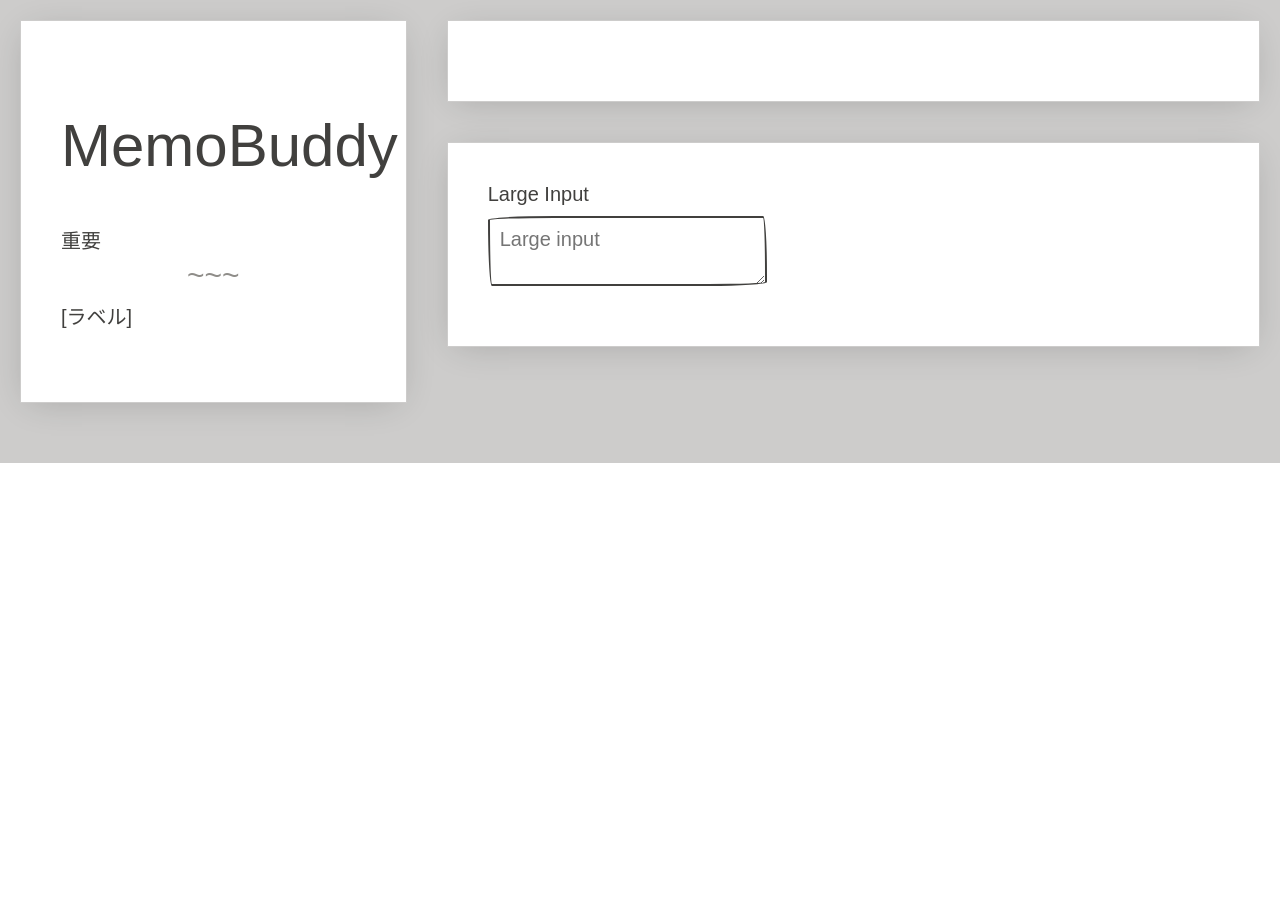
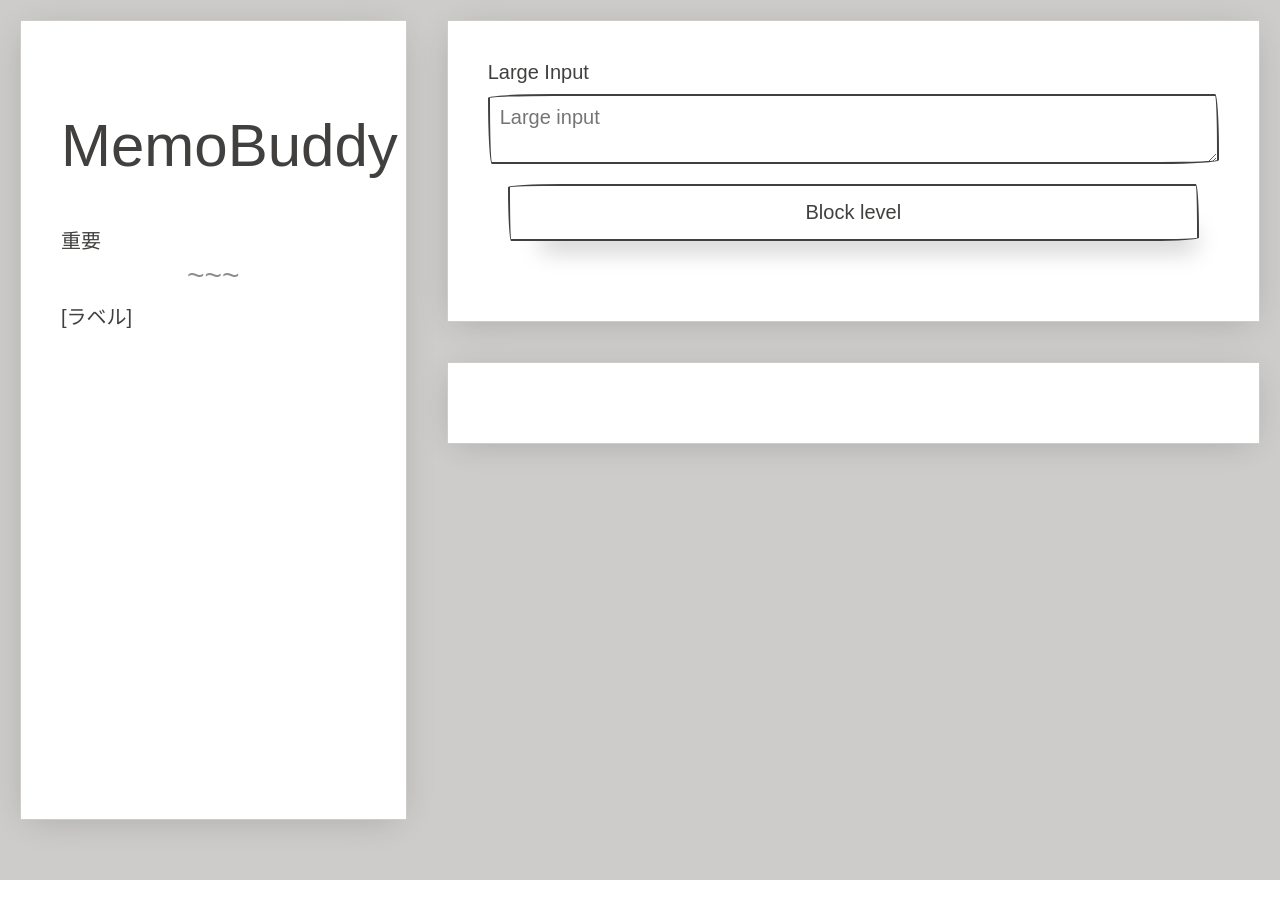
Before and after one commit to natu7925s/workspace, a Flask app: page / in a window 1280 px wide. Before the commit the page ends 463 px from the top, so only its background shows below. Run offline with Flask 3, Linux system fonts and the light colour scheme; some web fonts are replaced.

Commit message:
作業更新

```diff
--- a/Flask/MemoBuddy/app.py
+++ b/Flask/MemoBuddy/app.py
@@ -1,10 +1,40 @@
 from flask import Flask
 from flask import render_template
+from flask import request
+
+from flask_sqlalchemy import SQLAlchemy
 
 import secrets
+import datetime
 
 app = Flask(__name__)
 app.secret_key = secrets.token_hex(32)
+app.config['SQLALCHEMY_TRACK_MODIFICATIONS'] = False
+app.config['SQLALCHEMY_DATABASE_URI'] = 'sqlite:///memobuddy.db'
+
+db = SQLAlchemy(app)
+dt_jst = datetime.timezone(datetime.timedelta(hours=9), 'JST')
+
+class Memo(db.Model):
+	id = db.Column(db.Integer, primary_key=True, autoincrement=True)
+	post_time = db.Column(db.String(32), nullable=False)
+	memo = db.Column(db.String(256), nullable=False)
+
+@app.route("/write", methods=["POST"])
+def write():
+	if request.method == "POST":
+		memo_a = request.form.get("memo")
+		dt_now = datetime.datetime.now(dt_jst).strftime('%Y-%m-%d %H:%M:%S')
+		print(memo_a)
+		print(dt_now)
+		if memo_a != "":
+			memo = Memo(
+				memo=memo_a,
+				post_time=dt_now
+			)
+			db.session.add(memo)
+			db.session.commit()
+		return redirect("/")
 
 @app.route("/", methods=["GET", "POST"])
 def index():
--- a/Flask/MemoBuddy/templates/index.html
+++ b/Flask/MemoBuddy/templates/index.html
@@ -6,7 +6,7 @@
 <body>
 	<div class="row  background-primary">
 		<div class="sm-12 md-4 col sidebar">
-			<div class="paper container margin-bottom-large">
+			<div class="paper container margin-bottom-large" style="height: 100vh;">
 				<h2>MemoBuddy</h2>
 				<p>重要</p>
 				<hr>
@@ -14,13 +14,20 @@
 			  </div>
 		</div>
 		<div class="sm-12 md-8 col">
+			<div class="paper container margin-bottom-large">
+				<form action="write" method="POST">
+					<div class="form-group">
+						<label for="large-input">Large Input</label>
+						<textarea name="memo" id="large-input" style="width:100%" placeholder="Large input"></textarea>
+						<div class="row">
+							<div class="col-12 col">
+								<button type="submit" class="btn-block">Block level</button>
+							</div>
+						</div>
+					</div>
+				</form>
+			</div>
 			<div class="paper container margin-bottom-large"></div>
-			<div class="paper container margin-bottom-large">
-				<div class="form-group">
-					<label for="large-input">Large Input</label>
-					<textarea id="large-input" placeholder="Large input"></textarea>
-				  </div>
-			</div>
 		</div>
 	</div>
 </body>
```
Also changed, not shown: Flask/MemoBuddy/instance/memobuddy.db (added).
